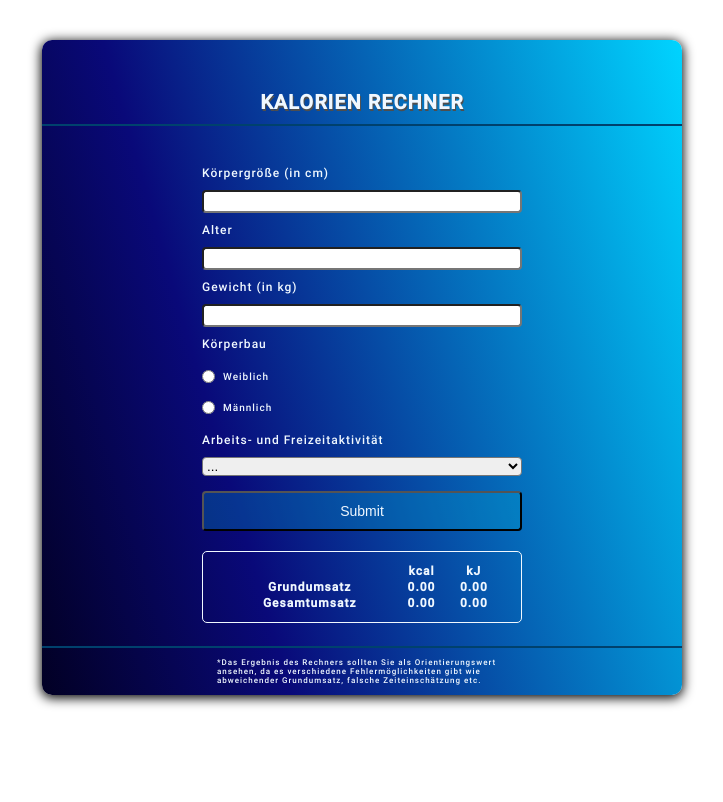
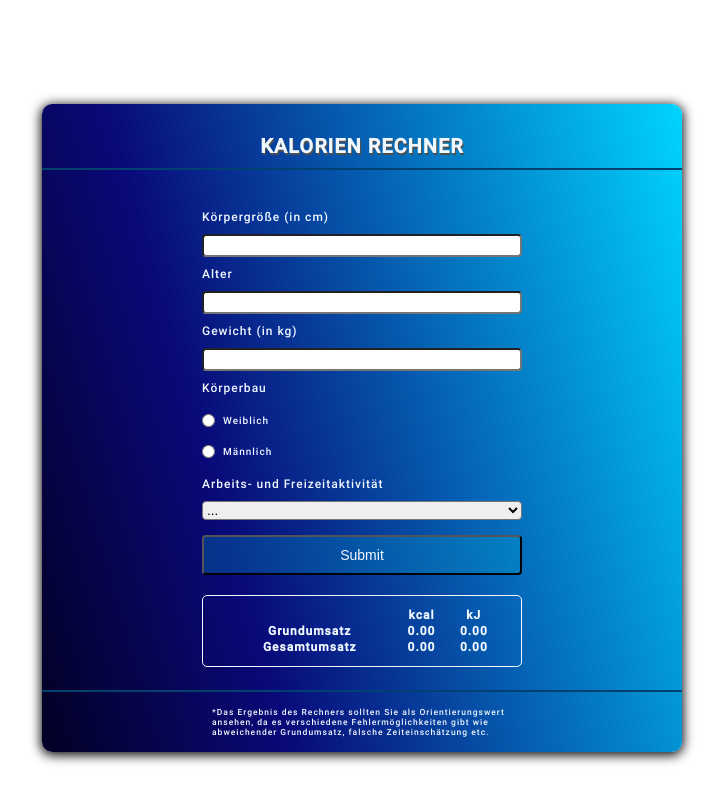
Before and after one commit to Jenseko/js_lvl_3-3_kalorien-rechner, a plain HTML site: page index.html in a window 1280 px wide. Shown: the whole page, without its empty margins (278-1001 px from the left). Drawn offline with Linux system fonts and the light colour scheme.

Commit message:
final design

```diff
--- a/assets/css/style.css
+++ b/assets/css/style.css
@@ -18,7 +18,7 @@ html{
 /* ========================================================= */
 
 body{
-    height: 100%;
+    padding: 8vh 25vw;
     display: flex;
     justify-content: center;
 }
@@ -27,14 +27,12 @@ section{
     background: linear-gradient(74deg, rgba(2,0,36,1) 0%, rgba(9,9,121,1) 30%, rgba(0,212,255,1) 100%);
     box-shadow: 0px 2px 12px 1px #000000;
     color: aliceblue;
-    height: 80%;
-    width: 50%;
     margin-top: 5vh;
     border-radius: 10px;
 }
 
 section h1{
-    padding-top: 50px;
+    padding-top: 30px;
     margin-bottom: 30px;
     padding-bottom: 10px;
     text-align: center;
@@ -109,9 +107,8 @@ section .line{
 }
 
 section p{
-    padding: 10px 15px;
-
-    font-size: 0.8rem;
+    padding: 15px 10px;
+    font-size: 0.85rem;
     width: 50%;
     margin: 0 auto;
 }
```
